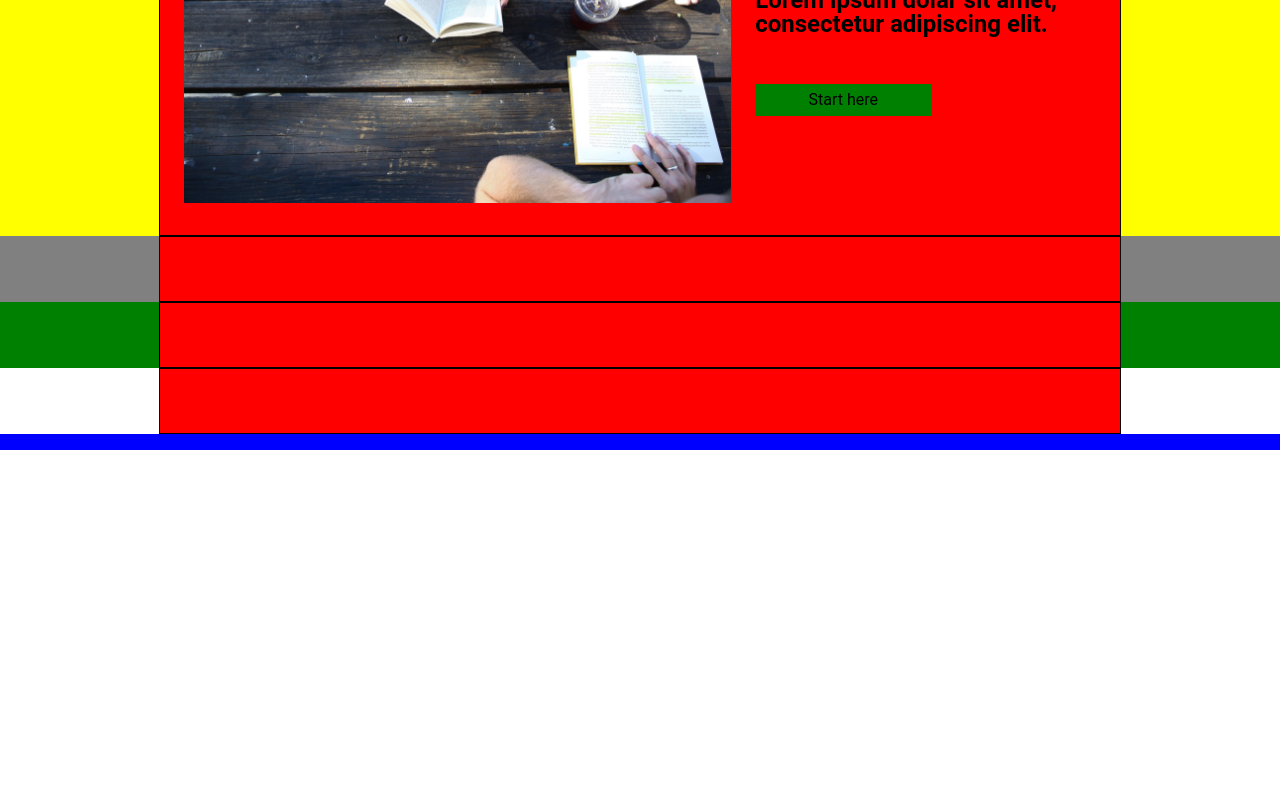
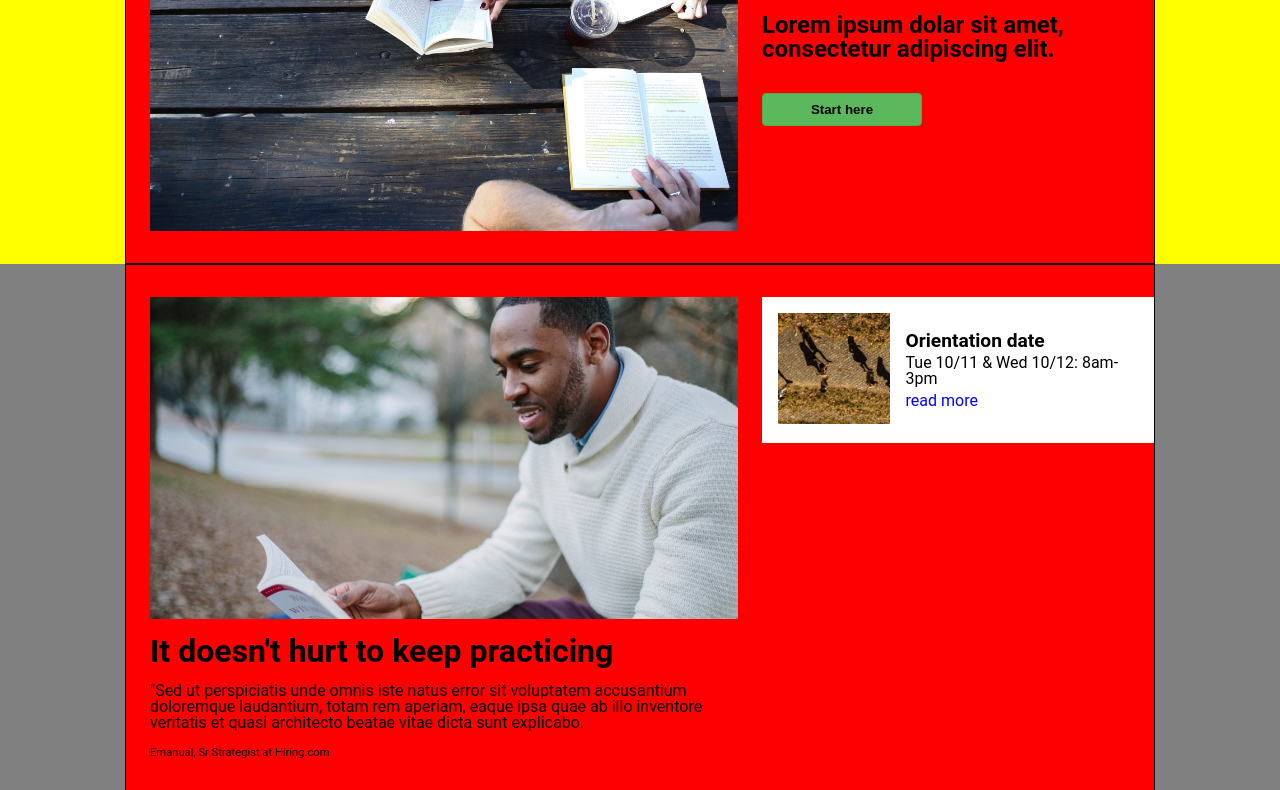
Before and after one commit to idekatt/colmaracadamy, a plain HTML site: page index.html in a window 1280 px wide. Shown: the part 301-1091 px from the top of the page. Before the commit the page ends 800 px from the top, so only its background shows below. Drawn offline with Linux system fonts and the light colour scheme.

Commit message:
continued with body rows

```diff
--- a/index.html
+++ b/index.html
@@ -2,6 +2,7 @@
 <html>
   <head>
     <meta charset="utf-8">
+    <meta name="viewport" content="width=device-width, initial-scale=1.0">
     <link rel="stylesheet" href="./resources/css/reset.css">
     <link rel="stylesheet" href="./resources/css/style.css">
     <title>Colmar Acadamy</title>
@@ -46,18 +47,35 @@
               <div class="secondBlock">
                 <div class="text">
                   <h2>Learn something new every day</h2>
-                  <h3>Lorem ipsum dolar sit amet, consectetur adipiscing elit.</h3>
+                  <h4>Lorem ipsum dolar sit amet, consectetur adipiscing elit.</h4>
                 </div>
-                <div class="button">
-                  <span>Start here</span>
-                </div>
+                  <button type="button" name="button" class="btn"><span>Start here</span></button>
               </div>
-
             </div>
           </div>
           <div class="row information">
             <div class="content">
-
+              <div class="firstBlock">
+                <img src="./resources/images/information-main.jpg" alt="">
+                <div class="text">
+                  <h3>It doesn't hurt to keep practicing</h3>
+                  <p>"Sed ut perspiciatis unde omnis iste natus error sit voluptatem accusantium doloremque laudantium, totam rem aperiam, eaque ipsa quae ab illo inventore veritatis et quasi architecto beatae vitae dicta sunt explicabo.</p>
+                  <p class="quoteOwner">Emanual, Sr Strategist at Hiring.com</p>
+                </div>
+              </div>
+              <div class="secondBlock">
+                <div class="agendaItem">
+                  <div class="agendaImage">
+                    <img src="./resources/images/information-orientation.jpg" alt="" class="desktop">
+                    <img src="./resources/images/information-orientation-mobile.jpg" alt="" class="mobile">
+                  </div>
+                  <div class="text">
+                    <h5>Orientation date</h5>
+                    <p>Tue 10/11 & Wed 10/12: 8am-3pm</p>
+                    <a href="#">read more</a>
+                  </div>
+                </div>
+              </div>
             </div>
           </div>
           <div class="row startLearning">
--- a/resources/css/style.css
+++ b/resources/css/style.css
@@ -6,19 +6,31 @@ html {
 h2  {
   font-size: 2.5rem;
   font-weight: bold;
-  margin-bottom: 1.5rem;
+  margin-bottom: 1rem;
 }
 
 h3  {
+  font-size: 2rem;
+  font-weight: bold;
+  margin: 1rem 0 1rem 0;
+}
+
+h4  {
   font-size: 1.5rem;
   font-weight: bold;
-  margin-bottom: 1.5rem;
+  margin: 2rem 0 1rem 0;
+}
+
+h5  {
+  font-size: 1.2rem;
+  font-weight: bold;
 }
 
 .wrapper {
   display: flex;
   flex-direction: column;
   justify-content: center;
+  margin-top: 4rem;
 }
 
 /* Header section */
@@ -43,7 +55,7 @@ h3  {
 .content  {
   display: flex;
   flex-direction: row;
-  width: 960px;
+  width: 1028px;
 
 }
 
@@ -81,7 +93,7 @@ h3  {
 
 .midAndFooter {
   position: relative;
-  top: 4rem;
+  /*top: 4rem;*/
 }
 
 @media only screen and (min-width: 368px) {
@@ -148,16 +160,23 @@ h3  {
   width: 40%
 }
 
-.button {
+.btn {
   width: 10rem;
-  background-color: green;
-  margin-top: 1.5rem;
+  background-color: #5cb85c;
+  margin-top: 1rem;
   text-align: center;
   padding: 0.5rem;
+  border-radius: 4px;
+  border: 1px solid #4cae4c;
+  font-weight: bold;
 }
 
 .information {
   background-color: grey;
+}
+
+.information .secondBlock {
+  justify-content: flex-start;
 }
 
 .startLearning  {
@@ -167,11 +186,44 @@ h3  {
 .firstBlock {
   width: 60%;
   margin: 0 1.5rem;
+  display: flex;
+  flex-direction: column;
 }
 
 .firstBlock img {
   width: 100%;
-  height: 100%;
+}
+
+.quoteOwner {
+  margin-top: 1rem;
+  font-size: 0.7rem;
+}
+
+.agendaItem {
+  display: flex;
+  flex-direction: row;
+  padding: 1rem;
+  background-color: white;
+}
+
+.agendaImage  {
+  width: 35%
+}
+
+.agendaItem img {
+  width: 100%;
+}
+
+.agendaItem .text {
+  display: flex;
+  flex-direction: column;
+  justify-content: space-around;
+  margin: 1rem;
+}
+
+.agendaItem a {
+  color: blue;
+  text-decoration: none;
 }
 
 @media only screen and (max-width: 368px) {
@@ -193,6 +245,34 @@ h3  {
     padding: 2rem 1rem;
   }
 
+  .information .firstBlock  {
+    display: none;
+  }
+
+  .information .secondBlock  {
+    padding: 0;
+  }
+
+  .agendaItem {
+    flex-direction: column;
+  }
+
+  .agendaImage  {
+    width: 100%
+  }
+
+  .agendaImage .desktop {
+    display: none;
+  }
+
+
+
+}
+
+@media only screen and (min-width: 368px) {
+  .agendaImage .mobile {
+    display: none;
+  }
 }
 
 
```
